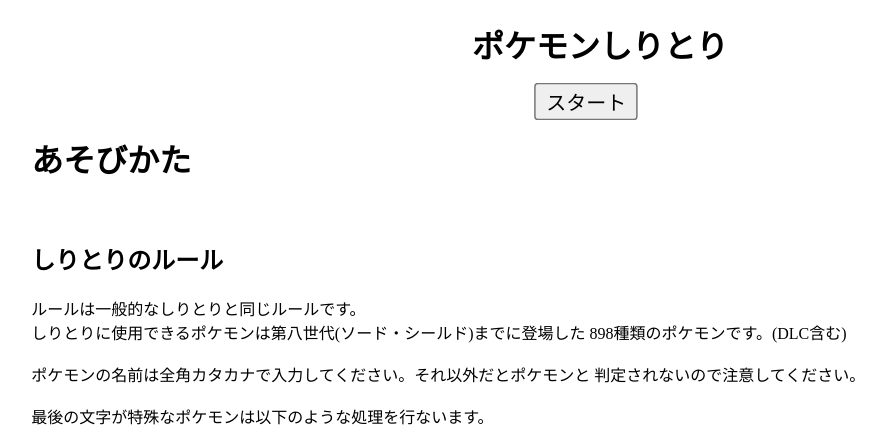
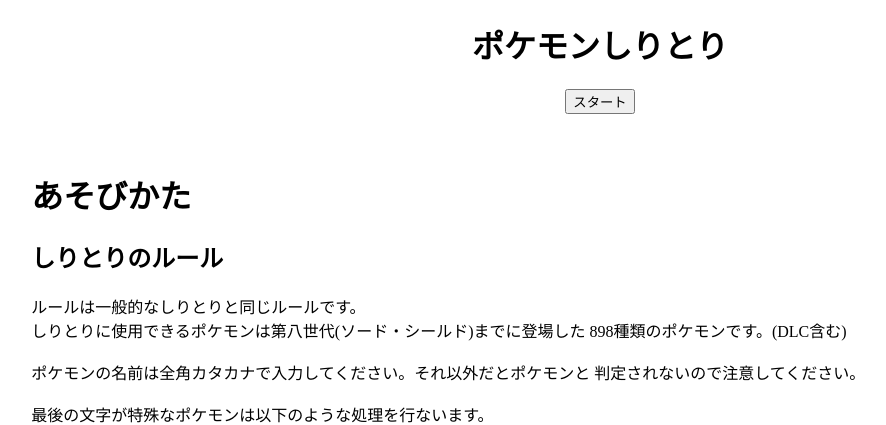
Before and after one commit to u-cya334/portfolio, a PHP site: page /pokemon/index.html in a window 1280 px wide. Shown: the top 425 px of the page, without its empty margins (40-926 px from the left). Run offline with PHP 8.4, Linux system fonts and the light colour scheme.

Commit message:
miniupdate

```diff
--- a/pokemon/index.html
+++ b/pokemon/index.html
@@ -10,12 +10,13 @@
 <body>
     <header>
         <h1 id="title">ポケモンしりとり</h1>
-        <a href="shiritori/shiritori.html"><button type="button" id="start">スタート</button></a>
+        <a href="shiritori/shiritori.html" class="start" id="Astart"><button type="button" id="start" class="start">スタート</button></a>
 
     </header>
     <main>
         <hgroup>
-            <h1>あそびかた</h1><br>
+            <br><br>
+            <h1>あそびかた</h1>
             <h2>しりとりのルール</h2>
                 <div>
                     ルールは一般的なしりとりと同じルールです。<br>
--- a/pokemon/style.css
+++ b/pokemon/style.css
@@ -7,12 +7,13 @@
     white-space: nowrap;
 }
 
-#start{
-    position: relative;
-    margin-left: 50%;
-    transform-origin: center;
-    transform: translate(-70%,0) scale(150%,150%);
-    white-space: nowrap;
+header{
+    text-align: center;
+}
+
+
+#Astart{
+    width: 100% auto;
 }
 
 main{
--- a/race/race.html
+++ b/race/race.html
@@ -28,7 +28,7 @@
     </div>
 
     <a href="../index.html">
-        <button type="button" id="home">ホームへ</button>
+        <button type="button" id="home">ホーム</button>
     </a>
 
     <script src="https://code.jquery.com/jquery-3.5.1.slim.min.js" integrity="sha384-DfXdz2htPH0lsSSs5nCTpuj/zy4C+OGpamoFVy38MVBnE+IbbVYUew+OrCXaRkfj" crossorigin="anonymous"></script>
```
